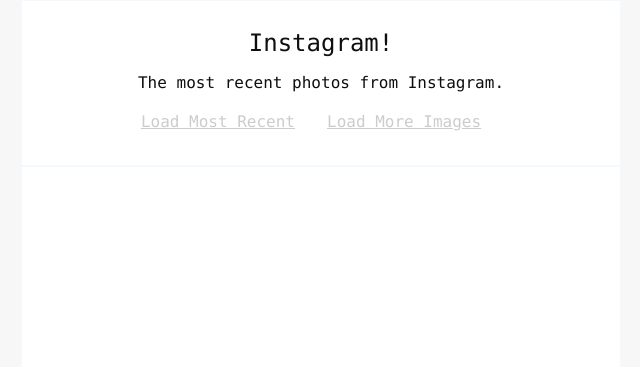
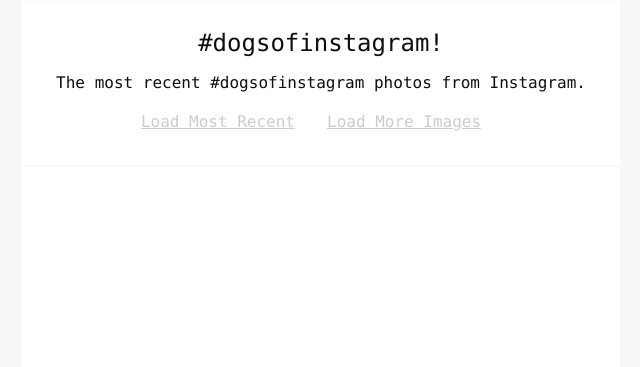
Before and after one commit to rtorr/slack-image, a Node project: template server/templates/index.jade in a window 1280 px wide. Shown: the top 367 px of the page, without its empty margins (319-959 px from the left). Run offline with Node 20 templates, Linux system fonts and the light colour scheme; the template is opened without the code that fills it, so the values that code supplies are empty.

Commit message:
changing title

```diff
--- a/server/templates/index.jade
+++ b/server/templates/index.jade
@@ -10,8 +10,8 @@
   body
     div(class="container")
       header
-        h1(class="header-logo") Instagram!
-        p The most recent photos from Instagram.
+        h1(class="header-logo") #dogsofinstagram!
+        p The most recent #dogsofinstagram photos from Instagram.
         div(class="header-controls")
           ul
             li
```
